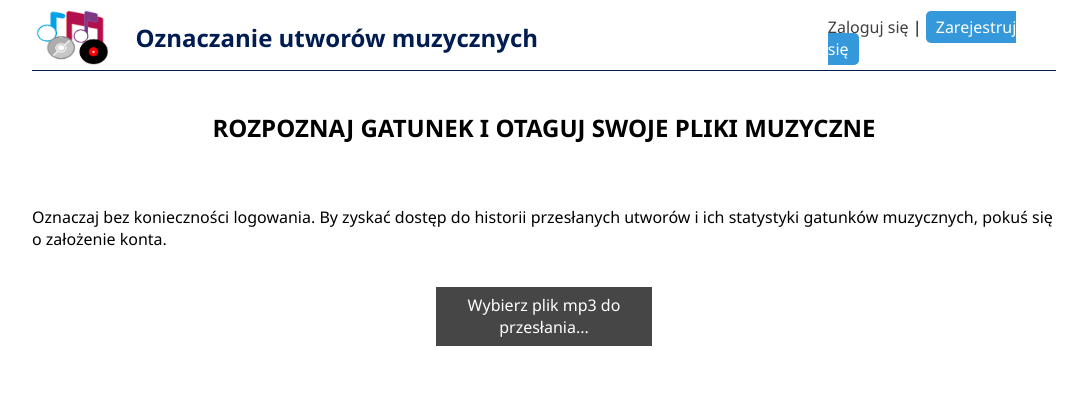
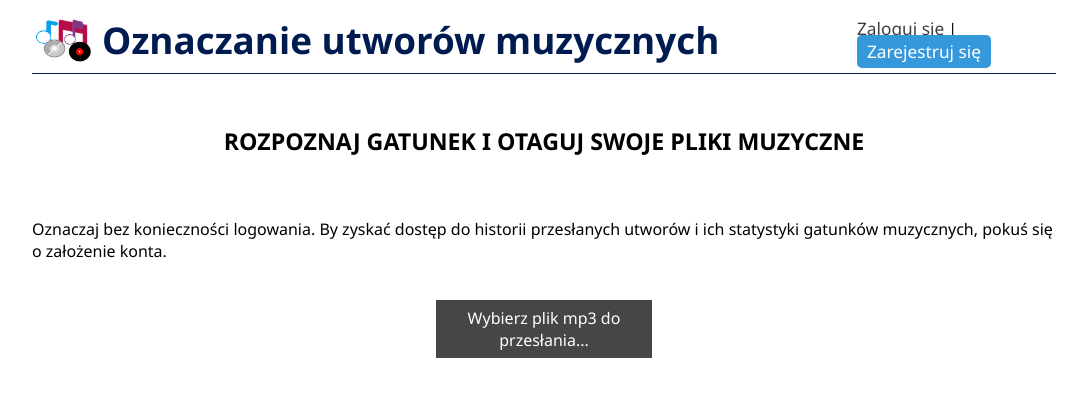
Before and after one commit to kamka5/music_genre_classification, a React (Create React App) app: page / in a window 1280 px wide. Shown: the top 396 px of the page, without its empty margins (96-1179 px from the left). Built offline with nearby package versions, Linux system fonts and the light colour scheme.

Commit message:
favicon, anulowanie zmiany hasla, stylowanie

```diff
--- a/src/components/HomePage/Home.module.css
+++ b/src/components/HomePage/Home.module.css
@@ -10,8 +10,8 @@
   display: flex;
   justify-content: space-between;
   align-items: center;
-  padding-top: 1%;
-  padding-bottom: 0.5%;
+  padding-top: 1.5%;
+  padding-bottom: 0.75%;
   background-color: #ffffff;
   border-bottom: 1px solid #001c50;
 }
@@ -22,19 +22,20 @@
 }
 
 .logo {
-  width: 10%;
+  width: 7.5%;
   height: auto;
-  margin-right: 3%;
+  margin-right: 1%;
 }
 
 h1 {
   margin: 0;
   text-align: center;
-  font-size: 1.5em;
+  font-size: 1.45em;
 }
 
 .pageTitle {
-  color: #001c50;
+  color: #001b50;
+  font-size: 2.3em;
 }
 
 .h1Content{
@@ -52,6 +53,7 @@ nav div {
 }
 
 nav a {
+  font-size: 1.08em;
   text-decoration: none;
   color: rgb(62, 62, 62);
 }
@@ -61,7 +63,7 @@ nav a:hover {
 }
 
 .mainContent {
-  margin-top: 20px;
+  margin-top: 3%;
 }
 
 .successMessage {
--- a/src/components/MyAccountPage/MyAccount.jsx
+++ b/src/components/MyAccountPage/MyAccount.jsx
@@ -197,6 +197,9 @@ const MyAccountPage = ({ user }) => {
                   />
                 </label>
                 <button onClick={handleChangePassword}>Zmień hasło</button>
+                <button onClick={() => setChangePasswordVisible(false)}>
+                  Anuluj
+                </button>
               </div>
             )}
           </div>
@@ -223,7 +226,8 @@ const MyAccountPage = ({ user }) => {
               {uploadedSongs && uploadedSongs.length > 0 ? (
                 uploadedSongs.slice(0, displayedSongs).map((song, index) => (
                   <li key={index}>
-                    <b>{song.title}</b> - {song.genre}
+                    <b className={styles.songTitlesList}>{song.title}</b> -{" "}
+                    {song.genre}
                   </li>
                 ))
               ) : (
--- a/src/components/MyAccountPage/MyAccount.module.css
+++ b/src/components/MyAccountPage/MyAccount.module.css
@@ -31,3 +31,7 @@ canvas {
   scale: 125%;
   margin: 8% 0;
 }
+
+.songTitlesList{
+  color: #002749;
+}
```
Also changed, not shown: public/logo.png (deleted), 1 other file (tests, documents, lock files or other folders).
